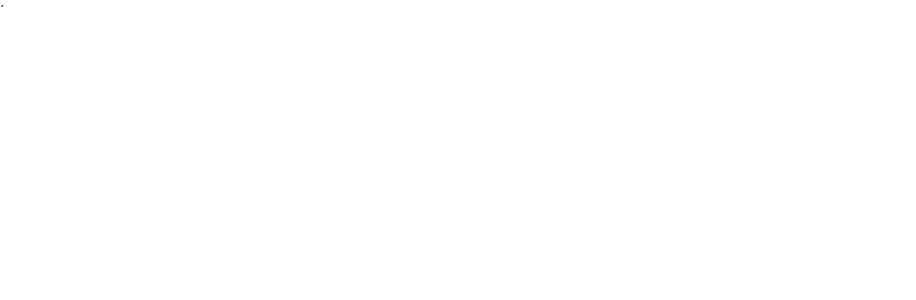
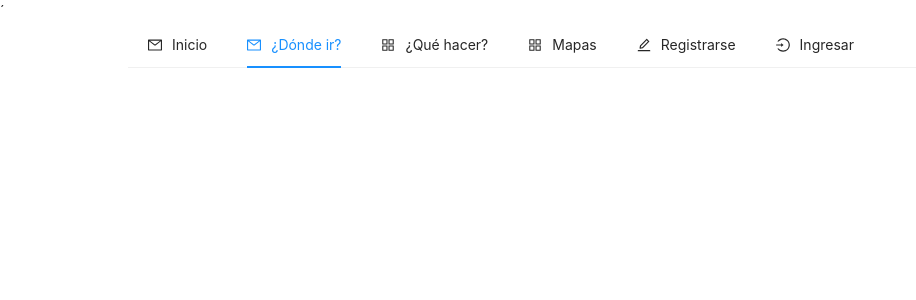
Before and after one commit to jfcalao/Yourney, a React (Create React App) app: page /what in a window 1280 px wide. Shown: the top 300 px of the page, without its empty margins (0-916 px from the left). Built offline with nearby package versions, Linux system fonts and the light colour scheme; a web font is replaced by a local one.

Commit message:
Navigation linked

```diff
--- a/src/App.css
+++ b/src/App.css
@@ -1,38 +1,3 @@
 .App {
   text-align: center;
 }
-
-.App-logo {
-  height: 40vmin;
-  pointer-events: none;
-}
-
-@media (prefers-reduced-motion: no-preference) {
-  .App-logo {
-    animation: App-logo-spin infinite 20s linear;
-  }
-}
-
-.App-header {
-  background-color: #282c34;
-  min-height: 100vh;
-  display: flex;
-  flex-direction: column;
-  align-items: center;
-  justify-content: center;
-  font-size: calc(10px + 2vmin);
-  color: white;
-}
-
-.App-link {
-  color: #61dafb;
-}
-
-@keyframes App-logo-spin {
-  from {
-    transform: rotate(0deg);
-  }
-  to {
-    transform: rotate(360deg);
-  }
-}
--- a/src/App.js
+++ b/src/App.js
@@ -1,32 +1,34 @@
-import logo from './logo.svg';
-import './App.css';
+import logo from "./logo.svg";
+import "./App.css";
 import "antd/dist/antd.css";
-import {BrowserRouter as Router, Route, Switch} from 'react-router-dom';
+import { BrowserRouter as Router, Route, Switch } from "react-router-dom";
 
 //Configuracion de rutas
-import routes from './config/routes';
-
+import routes from "./config/routes";
+import Navigation from "./components/navigation";
 
 function App() {
   return (
     <Router>
+        <Navigation />
       <Switch>
-        {routes.map((route,index)=>(
-          <RouteWithSubRoutes key={index}{...route}/>
+        {routes.map((route, index) => (
+          <RouteWithSubRoutes key={index} {...route} />
         ))}
       </Switch>
     </Router>
   );
 }
 
-
 //Renderiza ruta padre y pasa rutas hijas al componente
-function RouteWithSubRoutes(route){
+function RouteWithSubRoutes(route) {
   return (
     <Route
-      path = {route.path}
-      exact = {route.exact}
-      render = {props=><route.component routes={route.routes} {...props}/>}/*Se usa render porque va a renderizar otras rutas*/
+      path={route.path}
+      exact={route.exact}
+      render={(props) => (
+        <route.component routes={route.routes} {...props} />
+      )} /*Se usa render porque va a renderizar otras rutas*/
     />
   );
 }
--- a/src/components/navigation/index.js
+++ b/src/components/navigation/index.js
@@ -5,10 +5,10 @@ import {
   AppstoreOutlined,
   SettingOutlined,
   LoginOutlined,
-  EditOutlined
+  EditOutlined,
 } from "@ant-design/icons";
 import { useState } from "react";
-import {Link} from 'react-router-dom';
+import { Link } from "react-router-dom";
 
 /* const {SubMenu} = Menu */
 const Navigation = () => {
@@ -23,32 +23,29 @@ const Navigation = () => {
 
   const { current } = state;
   return (
-    <Menu onClick={handleClick} selectedKeys={[current]} mode="horizontal" className="menu-bar">
+    <Menu
+      onClick={handleClick}
+      selectedKeys={[current]}
+      mode="horizontal"
+      className="menu-bar"
+    >
+      <Menu.Item key="home" icon={<MailOutlined />}>
+        <Link to="/">Inicio</Link>
+      </Menu.Item>
       <Menu.Item key="where" icon={<MailOutlined />}>
-        <a href="#hacer">
-         ¿Dónde ir?
-        </a>
-
+        <Link to="/where">¿Dónde ir?</Link>
       </Menu.Item>
       <Menu.Item key="what" icon={<AppstoreOutlined />}>
-        ¿Qué hacer?
+        <Link to="/what">¿Qué hacer?</Link>
       </Menu.Item>
       <Menu.Item key="maps" icon={<AppstoreOutlined />}>
-        Mapas
+        <Link to="/maps">Mapas</Link>
       </Menu.Item>
-      <Menu.Item
-        className="login-navbar"
-        key="signun"
-        icon={<EditOutlined />}
-      >
-        Registrarse
+      <Menu.Item className="login-navbar" key="signun" icon={<EditOutlined />}>
+        <Link to="/signup">Registrarse</Link>
       </Menu.Item>
-      <Menu.Item
-        className="login-navbar"
-        key="signin"
-        icon={<LoginOutlined />}
-      >
-        Ingresar
+      <Menu.Item className="login-navbar" key="signin" icon={<LoginOutlined />}>
+        <Link to="/login">Ingresar</Link>
       </Menu.Item>
     </Menu>
   );
--- a/src/components/navigation/style.css
+++ b/src/components/navigation/style.css
@@ -2,6 +2,7 @@
   float: right;
 }
 
-.menu-bar{
-  width: 100%;
+.menu-bar {
+  width: 80%;
+  margin-left: 10%;
 }
--- a/src/pages/home/index.js
+++ b/src/pages/home/index.js
@@ -10,9 +10,7 @@ const index = () => {
   return (
     <Layout>
       <div className="home-container">
-        <Header className="home-container-header">
-          <Navigation />
-        </Header>
+
         <Content>
           <Slider />
           <div className="home-info section">
@@ -30,23 +28,44 @@ const index = () => {
           <section className="wrapper-hacer section" id="what">
             <div className="hacer">
               <div className=" images">
-                <img src="https://cdnuploads.aa.com.tr/uploads/Contents/2021/02/13/thumbs_b_c_f11af34a341c6a1498b1cc1ec4773931.jpg?v=204640" />
+                <img
+                  src="https://cdnuploads.aa.com.tr/uploads/Contents/2021/02/13/thumbs_b_c_f11af34a341c6a1498b1cc1ec4773931.jpg?v=204640"
+                  alt=""
+                />
               </div>
 
               <div className=" images">
-                <img src="https://cdnuploads.aa.com.tr/uploads/Contents/2021/02/13/thumbs_b_c_f11af34a341c6a1498b1cc1ec4773931.jpg?v=204640" />
+                <img
+                  src="https://cdnuploads.aa.com.tr/uploads/Contents/2021/02/13/thumbs_b_c_f11af34a341c6a1498b1cc1ec4773931.jpg?v=204640"
+                  alt=""
+                />
               </div>
 
               <div className=" images">
-                <img src="https://cdnuploads.aa.com.tr/uploads/Contents/2021/02/13/thumbs_b_c_f11af34a341c6a1498b1cc1ec4773931.jpg?v=204640" />
+                <img
+                  src="https://cdnuploads.aa.com.tr/uploads/Contents/2021/02/13/thumbs_b_c_f11af34a341c6a1498b1cc1ec4773931.jpg?v=204640"
+                  alt=""
+                />
               </div>
 
               <div className=" images">
-                <img src="https://cdnuploads.aa.com.tr/uploads/Contents/2021/02/13/thumbs_b_c_f11af34a341c6a1498b1cc1ec4773931.jpg?v=204640" />
+                <img
+                  src="https://cdnuploads.aa.com.tr/uploads/Contents/2021/02/13/thumbs_b_c_f11af34a341c6a1498b1cc1ec4773931.jpg?v=204640"
+                  alt=""
+                />
               </div>
 
               <div className=" images">
-                <img src="https://cdnuploads.aa.com.tr/uploads/Contents/2021/02/13/thumbs_b_c_f11af34a341c6a1498b1cc1ec4773931.jpg?v=204640" />
+                <img
+                  src="https://cdnuploads.aa.com.tr/uploads/Contents/2021/02/13/thumbs_b_c_f11af34a341c6a1498b1cc1ec4773931.jpg?v=204640"
+                  alt=""
+                />
+              </div>
+              <div className=" images">
+                <img
+                  src="https://cdnuploads.aa.com.tr/uploads/Contents/2021/02/13/thumbs_b_c_f11af34a341c6a1498b1cc1ec4773931.jpg?v=204640"
+                  alt=""
+                />
               </div>
             </div>
           </section>
--- a/src/pages/home/style.css
+++ b/src/pages/home/style.css
@@ -8,11 +8,6 @@ html {
   height: 100vh;
   width: 80%;
   margin-left: 10%;
-}
-
-.home-container-header {
-  width: 80vw;
-  padding: 0;
 }
 
 .home-info {
```
